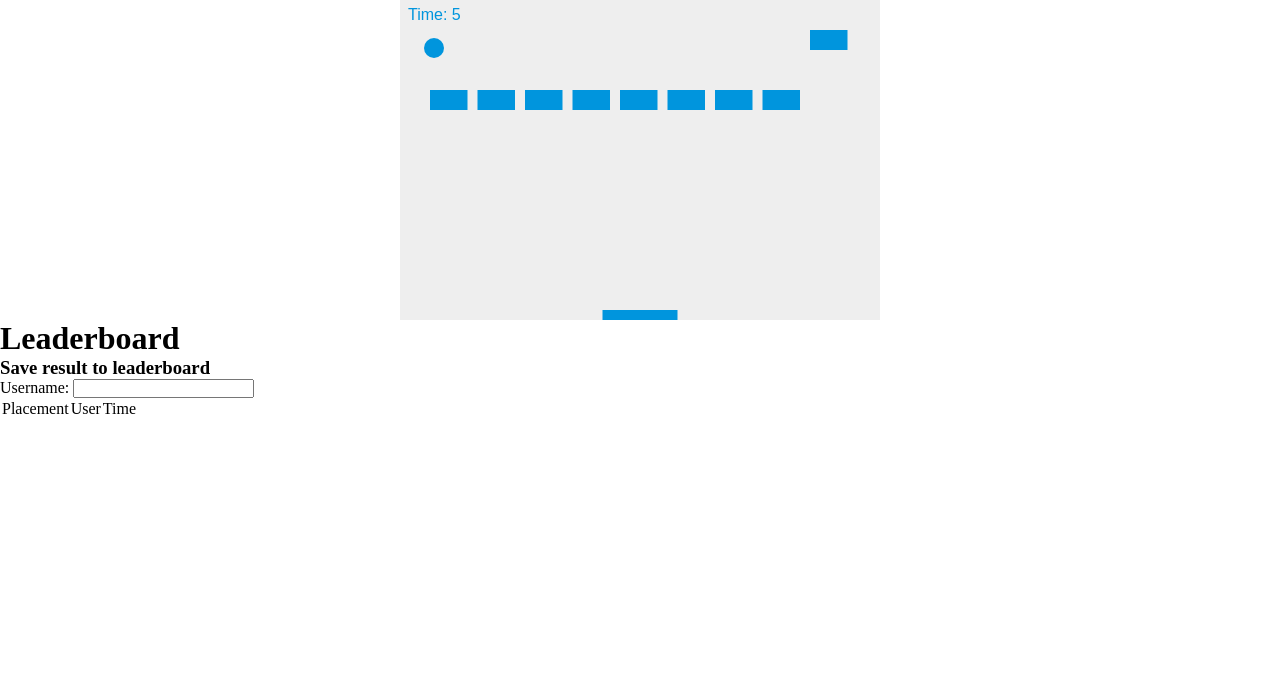
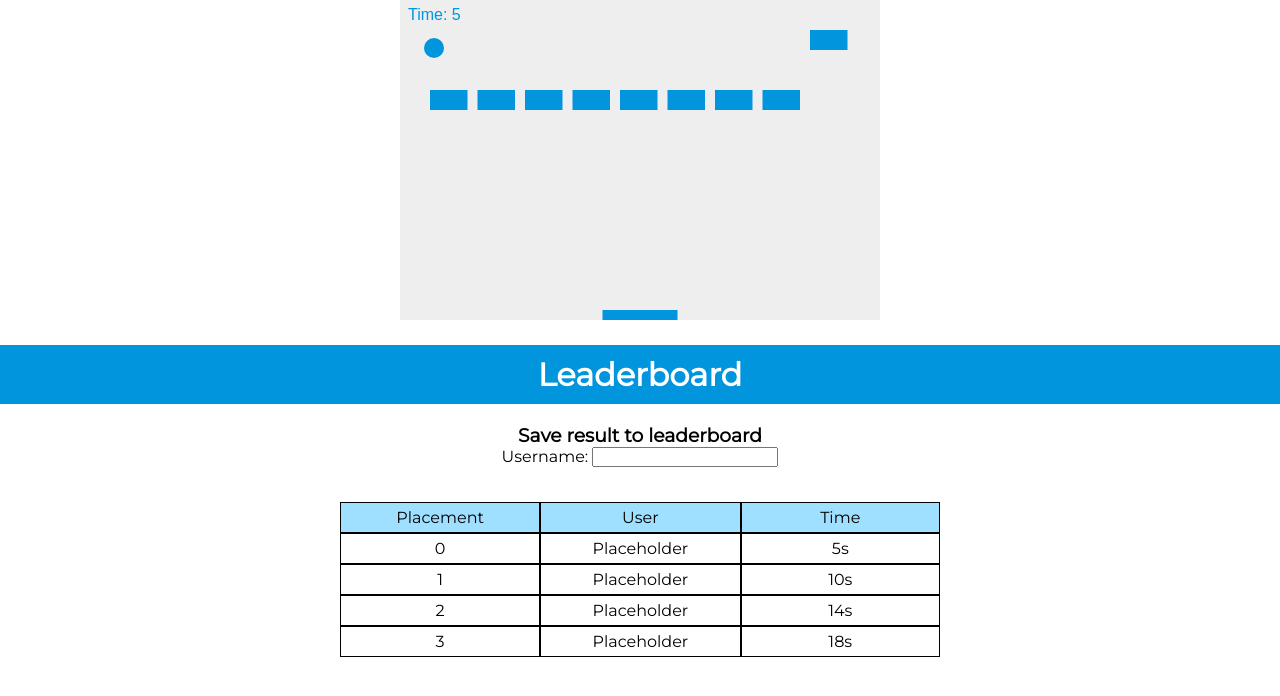
Before and after one commit to Mikael-Kolehmainen/2D-breakout-game, a React (Create React App) app in the folder client/: page / in a window 1280 px wide. Shown: the top 696 px of the page. Built offline with nearby package versions, Linux system fonts and the light colour scheme.

Commit message:
Added some styling to the leaderboard

```diff
--- a/client/package.json
+++ b/client/package.json
@@ -11,11 +11,15 @@
     "react-scripts": "^5.0.1",
     "web-vitals": "^3.3.1"
   },
+  "devDependencies": {
+    "node-sass": "^8.0.0"
+  },
   "scripts": {
     "start": "react-scripts start",
     "build": "react-scripts build",
     "test": "react-scripts test",
-    "eject": "react-scripts eject"
+    "eject": "react-scripts eject",
+    "sass": "node-sass -w src/styles/sass/ -o src/styles/css/ --recursive"
   },
   "eslintConfig": {
     "extends": [
--- a/client/src/App.js
+++ b/client/src/App.js
@@ -3,10 +3,10 @@ import Canvas from "./components/Canvas";
 import Ball from "./components/Ball";
 import Bricks from "./components/Bricks";
 import { CANVAS } from "./const";
-import "./styles/main.css";
 import Paddle from "./components/Paddle";
 import UIText from "./components/UIText";
 import Leaderboard from "./components/Leaderboard";
+import "./styles/css/main.css";
 
 // TODO:
 // Leaderboard
--- a/client/src/components/Leaderboard.js
+++ b/client/src/components/Leaderboard.js
@@ -4,6 +4,25 @@
 */
 
 const Leaderboard = () => {
+  const placeholderData = [
+    {
+      username: "Placeholder",
+      time: "5s"
+    },
+    {
+      username: "Placeholder",
+      time: "10s"
+    },
+    {
+      username: "Placeholder",
+      time: "14s"
+    },
+    {
+      username: "Placeholder",
+      time: "18s"
+    }
+  ];
+
   return (
     <div className="leaderboard">
       <h1>Leaderboard</h1>
@@ -11,11 +30,24 @@ const Leaderboard = () => {
       <label htmlFor="username">Username: </label>
       <input type="text" name="username" maxLength="10" required />
       <table>
-        <tr>
-          <td>Placement</td>
-          <td>User</td>
-          <td>Time</td>
-        </tr>
+        <tbody>
+          <tr>
+            <td>Placement</td>
+            <td>User</td>
+            <td>Time</td>
+          </tr>
+          {
+            placeholderData.map((user, index) => {
+              return (
+                <tr>
+                  <td>{index}</td>
+                  <td>{user.username}</td>
+                  <td>{user.time}</td>
+                </tr>
+              )
+            })
+          }
+        </tbody>
       </table>
     </div>
   );
--- /dev/null
+++ b/client/src/styles/css/main.css
@@ -0,0 +1,36 @@
+@font-face {
+  font-family: montserrat;
+  src: url(../../font/Montserrat-Regular.ttf); }
+
+.leaderboard {
+  padding-top: 25px;
+  text-align: center; }
+  .leaderboard h1 {
+    color: white;
+    background-color: #0095DD;
+    padding: 10px 0 10px 0;
+    margin-bottom: 20px; }
+  .leaderboard table {
+    margin: 35px auto 0 auto;
+    max-width: 600px;
+    border-spacing: 0; }
+    .leaderboard table tr:first-child {
+      background-color: #9fdfff; }
+    .leaderboard table tr td {
+      border: 1px solid black;
+      padding: 5px 0 5px 0;
+      margin: 0;
+      width: 200px; }
+
+* {
+  padding: 0;
+  margin: 0;
+  font-family: montserrat; }
+
+canvas {
+  background: #eee;
+  display: block;
+  margin: 0 auto; }
+
+h1, h3 {
+  text-align: center; }
--- /dev/null
+++ b/client/src/styles/sass/abstract/_variables.scss
@@ -0,0 +1,13 @@
+
+// FONT FAMILY
+
+@font-face {
+  font-family: montserrat;
+  src: url(../../font/Montserrat-Regular.ttf);
+}
+$main-font: montserrat;
+
+// COLORS
+
+$primary-color: #0095DD;
+$bg-color: #9fdfff;
--- a/client/src/styles/main.css
+++ b/client/src/styles/sass/base/_base.scss
@@ -1,9 +1,13 @@
 * {
   padding: 0;
   margin: 0;
+  font-family: $main-font;
 }
 canvas {
   background: #eee;
   display: block;
   margin: 0 auto;
 }
+h1, h3 {
+  text-align: center;
+}
--- /dev/null
+++ b/client/src/styles/sass/layout/_leaderboard.scss
@@ -0,0 +1,29 @@
+.leaderboard {
+  padding-top: 25px;
+  text-align: center;
+
+  h1 {
+    color: white;
+    background-color: $primary-color;
+    padding: 10px 0 10px 0;
+    margin-bottom: 20px;
+  }
+  table {
+    margin: 35px auto 0 auto;
+    max-width: 600px;
+    border-spacing: 0;
+
+    tr {
+
+      &:first-child {
+        background-color: $bg-color;
+      }
+      td {
+        border: 1px solid black;
+        padding: 5px 0 5px 0;
+        margin: 0;
+        width: 200px;
+      }
+    }
+  }
+}
```
Also changed, not shown: client/src/styles/sass/main.scss (added, +12 -0 lines), client/src/font/Montserrat-Regular.ttf (added), 1 other file (tests, documents, lock files or other folders).
